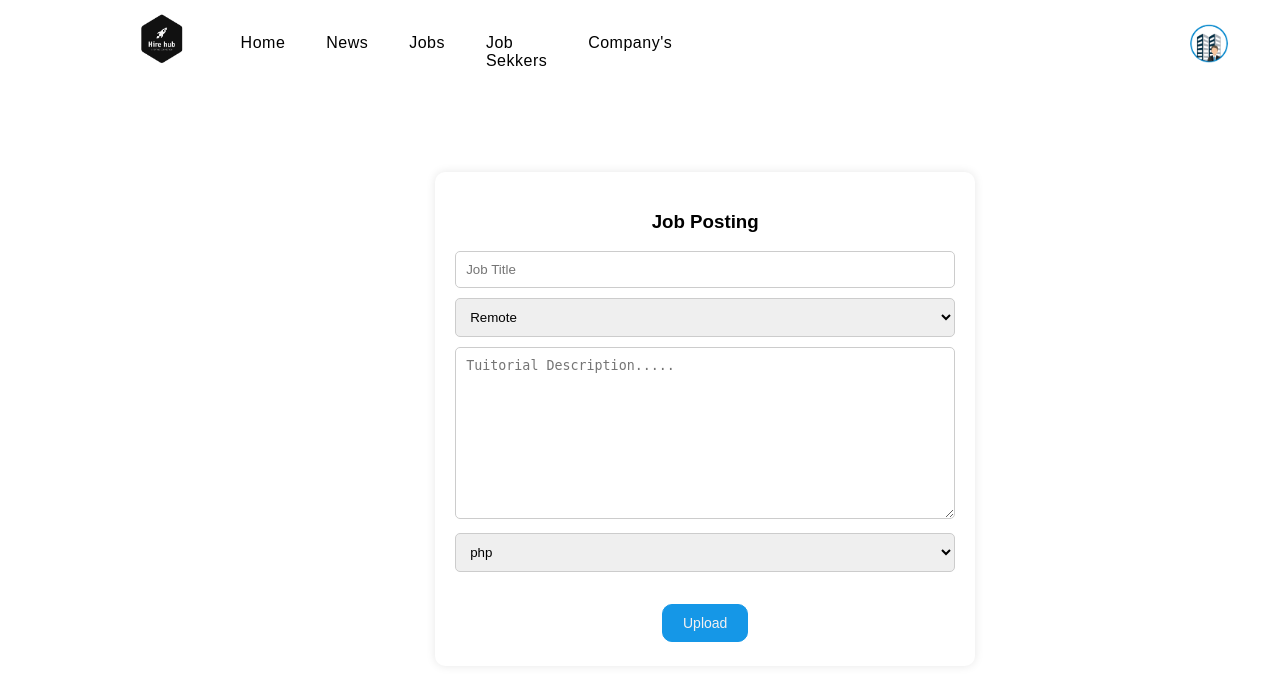
After one commit to Miad-201076/HireHub, a PHP site: page /Employer/jobpost.php in a window 1280 px wide. The commit adds this page. Shown: the top 681 px of the page. Run offline with PHP 8.4, Linux system fonts and the light colour scheme; a user stored in the database is signed in.

Commit message:
Mostly DOne of employer side

```diff
--- a/Admin/admin.php
+++ b/Admin/admin.php
@@ -1,7 +1,8 @@
 <?php
 
-include('config.php');
+require_once ('config.php');
 session_start();
+
 
 
 $sql1 = "SELECT * FROM user where type='employee' and approval=1";
--- a/Employer/employer.css
+++ b/Employer/employer.css
@@ -1,5 +1,15 @@
 
-
+.login-box {
+  margin-top: 10%;
+  margin-left: 30%;
+  background-color: #fff;
+  border-radius: 10px;
+  width: 500px;
+  padding: 20px;
+  text-align: center;
+  box-shadow: 0 0 10px rgba(0, 0, 0, 0.1);
+  position: relative;
+}
   .profileimg{
     background-color: #030303;
     width: 100%;
--- /dev/null
+++ b/Employer/jobpost.php
@@ -0,0 +1,180 @@
+<?php
+  include('config.php');
+  session_start();
+?>
+
+
+<!DOCTYPE html>
+<html lang="en">
+<head>
+    <meta charset="UTF-8">
+    <meta name="viewport" content="width=device-width, initial-scale=1.0">
+   <link rel="stylesheet" href="employer.css">
+    <title>Job Post</title>
+</head>
+<body>
+    <div class="navbar">
+        <img src="../images/mainlogo.png" style="width: 7%;" alt="">
+          <a href="homepage.php">Home</a>
+          <a href="news.html">News</a>
+          <a href="jobs.php">Jobs</a>
+          <a href="jobseekers.php">Job Sekkers</a>
+          <a href="company.php">Company's</a>
+
+          <img src="../images/company1.png" onclick="toggleMenu()" style="width: 50px; height:1%; margin-left:50%; margin-top:1.25%" >
+
+          <div class="sub-menu-wrap" id="subMenu">
+
+            <div class="sub-menu">
+                 <div class="user-info">
+                    <img src="../images/company1.png"  alt="">
+                    <h2><?php echo $_SESSION['name'] ?></h2>
+                 </div>
+                 <hr>
+                 <a href="profile.php" class="sub-menu-link">
+                  <img src="../images/logout.png" alt="">
+                  <p style="color: white;">Company Profile</p>
+                  <span> > </span>
+               </a>
+               <a href="jobpost.php" class="sub-menu-link">
+                <img src="../images/logout.png" alt="">
+                <p style="color: white;">Post Jobs</p>
+                <span> > </span>
+              </a>
+               <a href="postedjob.php" class="sub-menu-link">
+                <img src="../images/logout.png" alt="">
+                <p style="color: white;">Posted Jobs</p>
+                <span> > </span>
+              </a>
+
+               <a href="logout.php" class="sub-menu-link">
+                <img src="../images/logout.png" alt="">
+                <p style="color: white;">Log Out</p>
+                <span> > </span>
+             </a>
+            </div>
+
+          </div>
+
+    </div>
+    <div>
+        <?php
+
+            if(isset($_POST['submit'])){
+                $title = $_POST['title'];
+                $type = $_POST['type'];
+                $description = $_POST['description'];
+                $tag = $_POST['tag'];
+                $company_id = $_SESSION['id'];
+                $sql = "INSERT INTO job (`j_title`, `j_type`, `j_description`, `needed_skill`, `e_id`) VALUES ('$title','$type','$description','$tag','$company_id')";
+                $result = mysqli_query($conn,$sql);
+                if($result){
+                    echo "<script>alert('Job Posted Successfully')</script>";
+                }else{
+                    echo "<script>alert('Job Posting Failed')</script>";
+                }
+            }
+
+
+        ?>
+    </div>
+
+    <div class="login-box">
+        <h3>Job Posting</h3>
+        <form action="" method="post" enctype="multipart/form-data">
+            <input type="text" name="title" id="" class="email" placeholder="Job Title"  required>
+            <select name="type" class="email" id="" required>
+                <option value="Remote">Remote</option>
+                <option value="Office Work">Office Work</option>
+                <option value="Part_Time">Part_Time</option>
+                <option value="Full_Time">Full_Time</option>
+            </select>
+
+            <textarea name="description"class="email"  placeholder="Tuitorial Description....." id="" cols="30" rows="10" required></textarea>
+            <select name="tag" class="email" id="" required>
+                <option value="php">php</option>
+                <option value="Django">Django</option>
+                <option value="ReactJS">ReactJS</option>
+                <option value="NexJS">NexJS</option>
+                <option value="HTML">HTML</option>
+                <option value="CSS">CSS</option>
+                <option value="HTML">HTML</option>
+            </select>
+            <br>
+            <br>
+            <input type="submit" name="submit" class="approve" value="Upload">
+
+        </form>
+
+    </div>
+
+
+
+</body>
+</html>
+<script>
+    let subMenu= document.getElementById("subMenu");
+    function toggleMenu(){
+      subMenu.classList.toggle("open");
+    }
+  </script>
+<style>
+    .login-box {
+        margin-top: 10%;
+        margin-left: 30%;
+        background-color: #fff;
+        border-radius: 10px;
+        width: 500px;
+        padding: 20px;
+        text-align: center;
+        box-shadow: 0 0 10px rgba(0, 0, 0, 0.1);
+        position: relative;
+      }
+  .email,
+  .password {
+    width: 100%;
+    padding: 10px;
+    margin-bottom: 10px;
+    border: 1px solid #ccc;
+    border-radius: 5px;
+    box-sizing: border-box;
+  }
+
+.approve{
+    background-color: #1597e7;
+    color: rgb(245, 241, 241);
+    border: 1px solid #1597e7;
+    padding: 10px 20px;
+    border-radius: 10px;
+    text-align: center;
+    text-decoration: none;
+    display: inline-block;
+    font-size: 14px;
+    margin: 4px 2px;
+    transition-duration: 0.4s;
+    cursor: pointer;
+}
+.approve:hover {
+    background-color: #ffffff;
+    color: rgb(7, 7, 7);
+  }
+  .decline{
+    background-color: #ff0000;
+    color: rgb(245, 241, 241);
+    border: 1px solid #ff0000;
+    padding: 10px 20px;
+    border-radius: 10px;
+    text-align: center;
+    text-decoration: none;
+    display: inline-block;
+    font-size: 14px;
+    margin: 4px 2px;
+    transition-duration: 0.4s;
+    cursor: pointer;
+}
+.decline:hover {
+    background-color: #fffefe;
+    color: rgb(0, 0, 0);
+  }
+
+</style>
--- a/Employer/jobseekers.php
+++ b/Employer/jobseekers.php
@@ -23,7 +23,7 @@
               <div class="sub-menu">
                    <div class="user-info">
                       <img src="../images/company1.png"  alt="">
-                      <h2>Admin</h2>
+                      <h2><?php echo $_SESSION['name'] ?></h2>
                    </div>
                    <hr>
                    <a href="profile.php" class="sub-menu-link">
@@ -31,7 +31,7 @@
                     <p>Company Profile</p>
                     <span> > </span>
                  </a>
-                 <a href="#" class="sub-menu-link">
+                 <a href="postedjob.php" class="sub-menu-link">
                   <img src="../images/logout.png" alt="">
                   <p>Posted Jobs</p>
                   <span> > </span>
```
Also changed, not shown: Employer/company.php (+18 -104 lines), Employer/company_deails.php (added, +114 -0 lines), Employer/homepage.php (+9 -2 lines), Employer/jobs.php (+8 -3 lines), Employer/news.html (+6 -6 lines), Employer/postedjob.php (added, +188 -0 lines), Employer/profile.php (+19 -24 lines), check.php (added, +21 -0 lines), login.php (+5 -2 lines), images/banner/922335.jpg (added), 1 other file.
